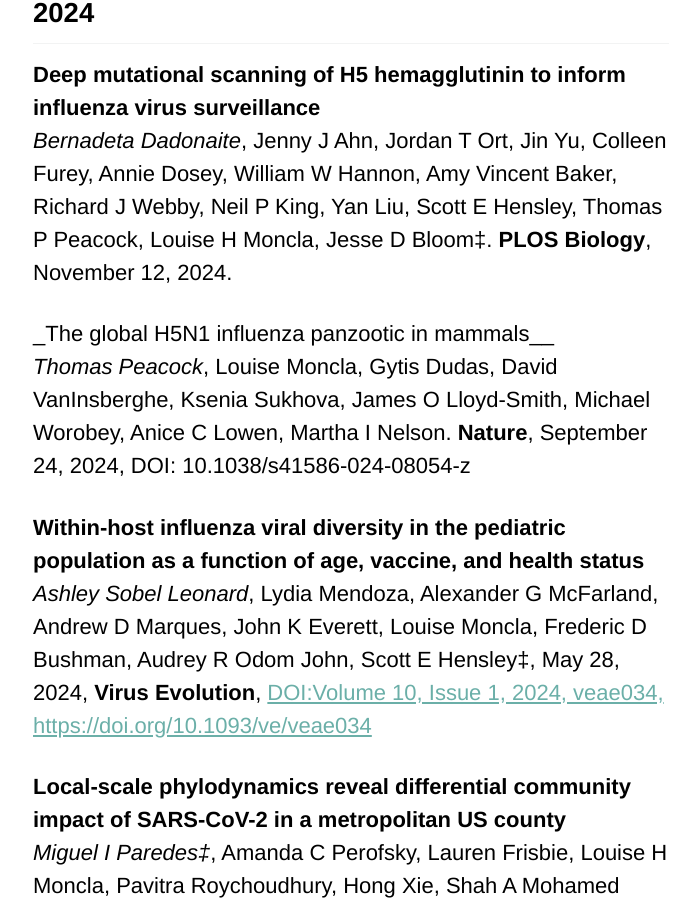
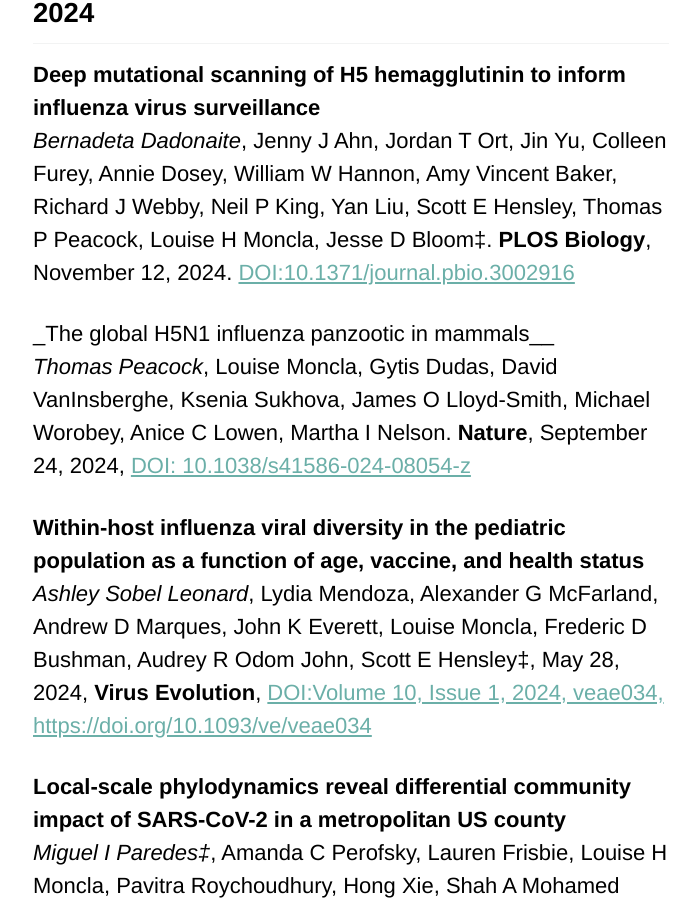
Before and after one commit to lmoncla/monclalab, a Jekyll site: the page built from _pages/publications.md, in a window 1280 px wide and 900 px high, scrolled down 2284 px. Shown: the whole window, without its empty margins (289-986 px from the left). Built offline with Jekyll 4.4.1, drawn with Linux system fonts in a browser that asks for light colours; cached includes are drawn as plain includes; a script that is not in the unit is left out; comment, search, counter and statistics services are not loaded; some of the changed text lies outside the part shown.

Commit message:
updating publications

```diff
--- a/_pages/publications.md
+++ b/_pages/publications.md
@@ -29,10 +29,10 @@ __The Evolution and Epidemiology of H3N2 Canine Influenza Virus After 20 Years i
 
 ## 2024
 __Deep mutational scanning of H5 hemagglutinin to inform influenza virus surveillance__<br>
-*Bernadeta Dadonaite*, Jenny J Ahn, Jordan T Ort, Jin Yu, Colleen Furey, Annie Dosey, William W Hannon, Amy Vincent Baker, Richard J Webby, Neil P King, Yan Liu, Scott E Hensley, Thomas P Peacock, Louise H Moncla, Jesse D Bloom‡. __PLOS Biology__, November 12, 2024.
+*Bernadeta Dadonaite*, Jenny J Ahn, Jordan T Ort, Jin Yu, Colleen Furey, Annie Dosey, William W Hannon, Amy Vincent Baker, Richard J Webby, Neil P King, Yan Liu, Scott E Hensley, Thomas P Peacock, Louise H Moncla, Jesse D Bloom‡. __PLOS Biology__, November 12, 2024. [DOI:10.1371/journal.pbio.3002916](https://journals.plos.org/Plosbiology/article?id=10.1371/journal.pbio.3002916)
 
 _The global H5N1 influenza panzootic in mammals__<br>
-*Thomas Peacock*, Louise Moncla, Gytis Dudas, David VanInsberghe, Ksenia Sukhova, James O Lloyd-Smith, Michael Worobey, Anice C Lowen, Martha I Nelson. __Nature__, September 24, 2024, DOI: 10.1038/s41586-024-08054-z
+*Thomas Peacock*, Louise Moncla, Gytis Dudas, David VanInsberghe, Ksenia Sukhova, James O Lloyd-Smith, Michael Worobey, Anice C Lowen, Martha I Nelson. __Nature__, September 24, 2024, [DOI: 10.1038/s41586-024-08054-z](https://qcb.ucla.edu/wp-content/uploads/sites/14/2025/02/s41586-024-08054-z.pdf)
 
 __Within-host influenza viral diversity in the pediatric population as a function of age, vaccine, and health status__<br>
 *Ashley Sobel Leonard*, Lydia Mendoza, Alexander G McFarland, Andrew D Marques, John K Everett, Louise Moncla, Frederic D Bushman, Audrey R Odom John, Scott E Hensley‡, May 28, 2024, __Virus Evolution__, [DOI:Volume 10, Issue 1, 2024, veae034, https://doi.org/10.1093/ve/veae034](https://academic.oup.com/ve/article/10/1/veae034/7658145)
```
Also changed, not shown: other parts of _pages/publications.md (+2 -2 lines).
